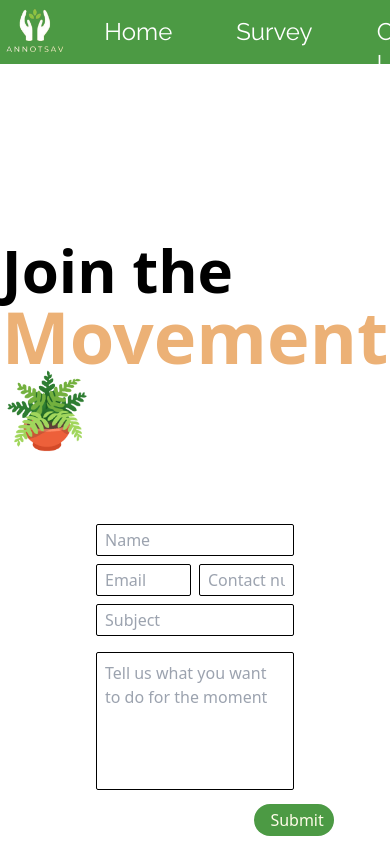
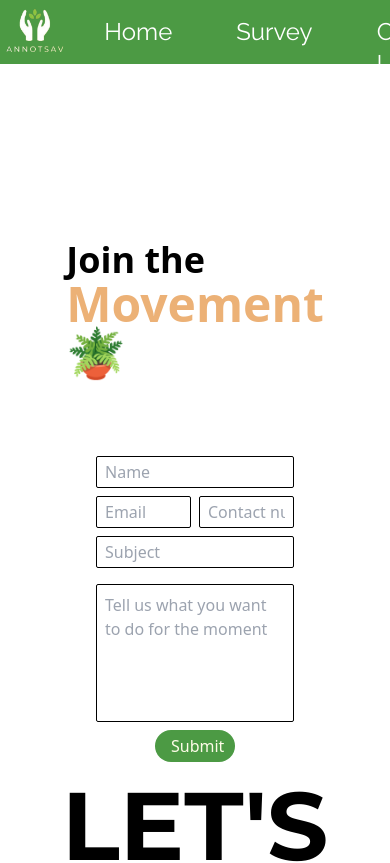
Before and after one commit to info-arnav/annotsav-website, a React (Vite) app: page /contact in a window 390 px wide. Shown: the top 863 px of the page. Built offline with nearby package versions, Linux system fonts and the light colour scheme.

Commit message:
rev: font smaller and button center on mobile on Contact Form

```diff
--- a/src/components/ContactForm.jsx
+++ b/src/components/ContactForm.jsx
@@ -6,12 +6,12 @@ function ContactForm() {
       <div className="">
         <section className="flex flex-col lg:flex-row items-center lg:justify-between m-24">
           {/* tag line part */}
-          <div className="text-6xl  font-bold  p-20">
+          <div className="text-4xl lg:text-6xl font-bold p-20">
             <p>Join the</p>
-            <p className="text-secondaryColor-4 text-7xl">Movement 🪴</p>
+            <p className="text-secondaryColor-4 text-5xl lg:text-7xl">Movement 🪴</p>
           </div>
           {/* form input area  */}
-          <form className="lg:w-2/5">
+          <form className="flex flex-col items-center lg:items-stretch">
             <input
               type="text"
               id="name"
@@ -52,7 +52,7 @@ function ContactForm() {
               placeholder="Tell us what you want to do for the moment"
               className="p-2 border-[.1em] rounded-sm border-black focus:outline-none w-full  resize-none mt-2"></textarea>
             <motion.button
-              className="bg-primaryColor-5 text-yellow-50  rounded-full w-20 h-8 text-[16px] px-4 relative -right-[80%]   mt-2"
+              className="bg-primaryColor-5 text-yellow-50  rounded-full w-20 h-8 text-[16px] px-4 relative right-0 lg:-right-[80%]   mt-2"
               variants={btnVariant}
               whileHover={"hover"}
               whileTap={"tap"}>
```
